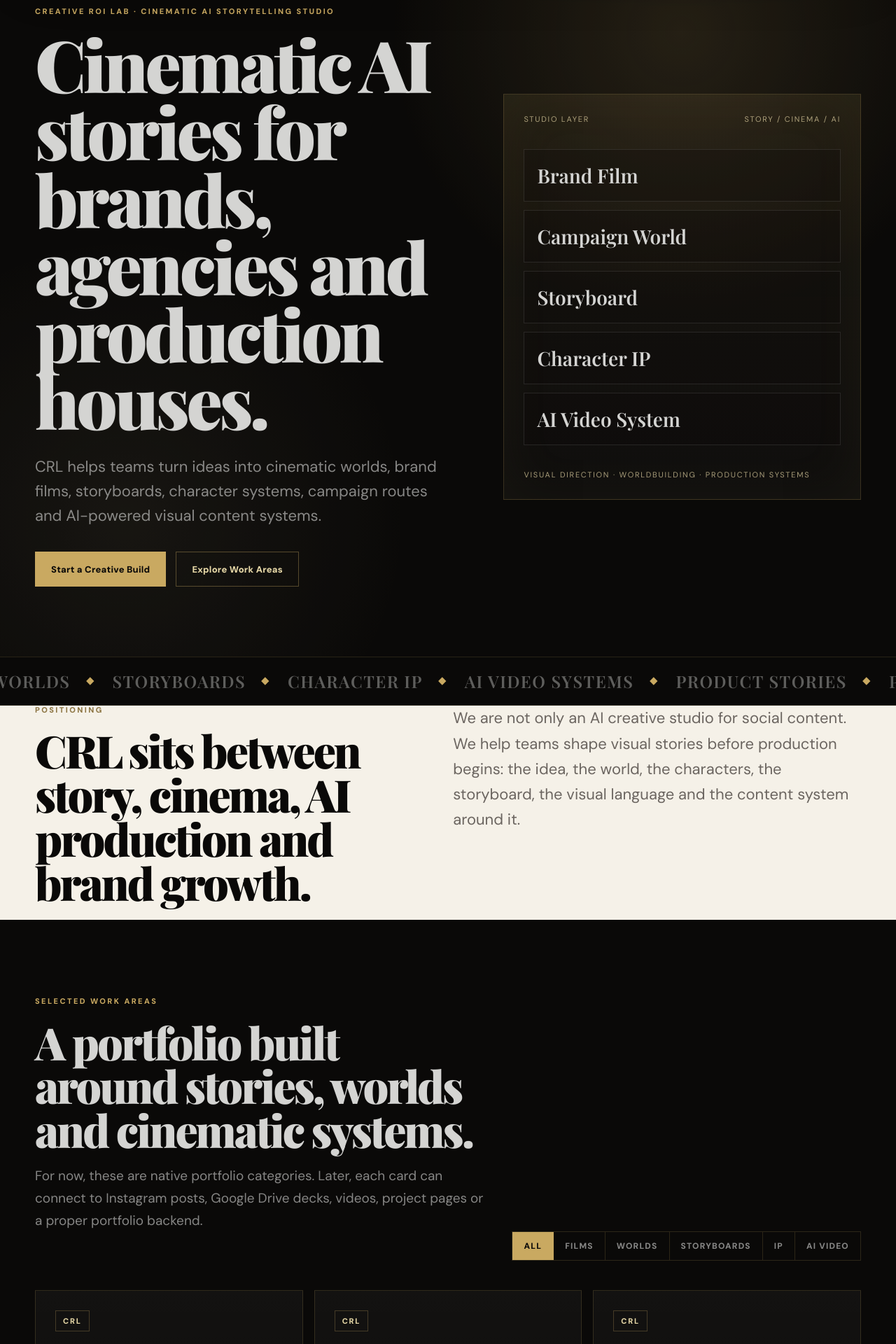
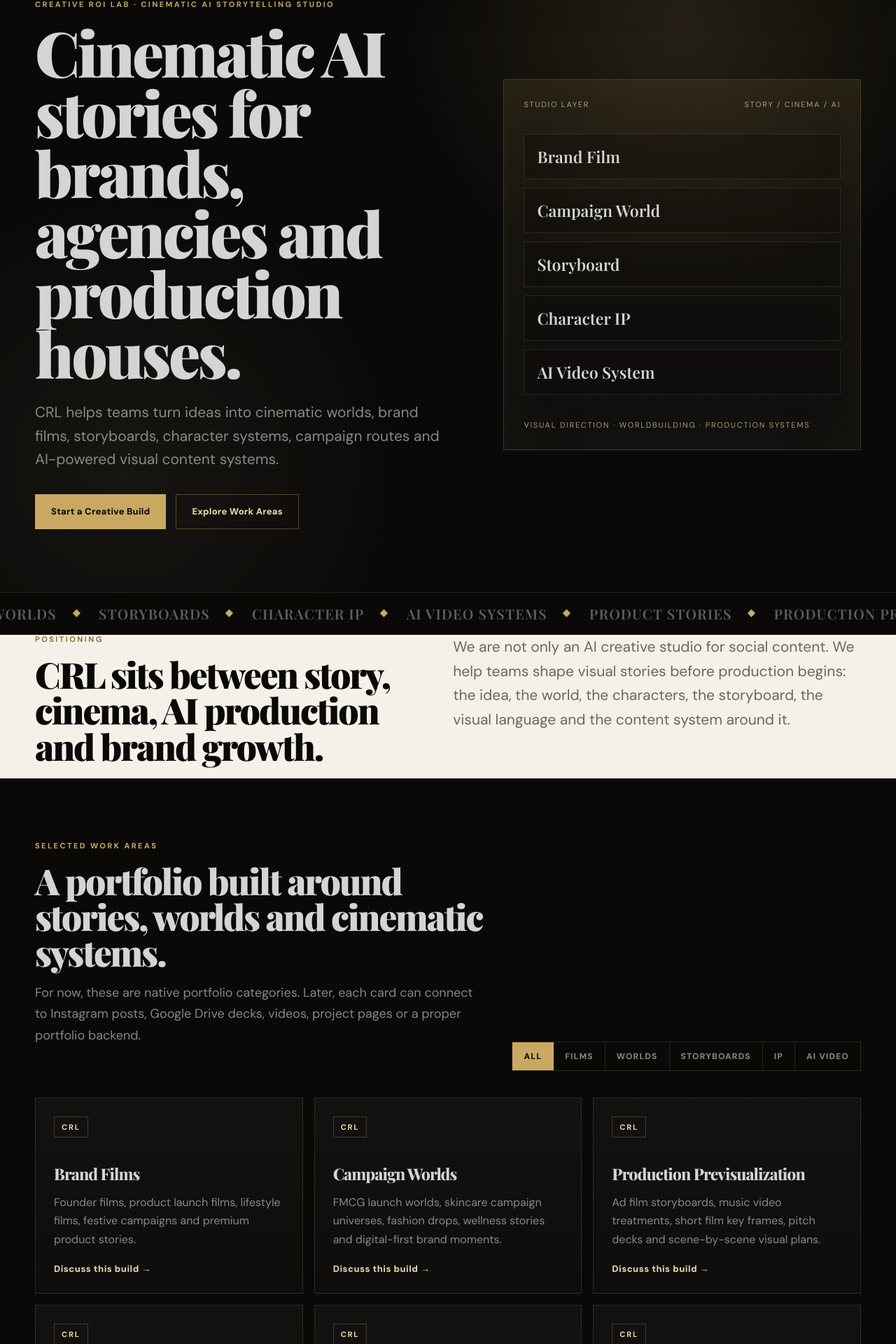
Before and after one commit to adithyalearnings/CRL-Website, a Next.js app: page / in a window 1280 px wide. Shown: the part 150-2070 px from the top of the page at 70% size. Built offline with nearby package versions, Linux system fonts and the light colour scheme.

Commit message:
Refine typography scale and section spacing

```diff
--- a/styles/globals.css
+++ b/styles/globals.css
@@ -22,7 +22,7 @@ main { overflow: hidden; }
 .container { width: min(var(--max), calc(100% - 40px)); margin: 0 auto; }
 .dark { background: var(--obsidian); color: var(--chrome); }
 .cream { background: var(--cream); color: var(--obsidian); }
-.padded { padding: 110px 0; }
+.padded { padding: 90px 0; }
 
 .nav { position: fixed; top: 18px; left: 50%; transform: translateX(-50%); width: min(var(--max), calc(100% - 32px)); height: 64px; padding: 0 18px; z-index: 100; display: flex; align-items: center; justify-content: space-between; border: 1px solid rgba(201,169,97,.2); background: rgba(10,9,8,.76); backdrop-filter: blur(18px); box-shadow: 0 24px 80px rgba(0,0,0,.34); }
 .mark { width: 42px; height: 42px; display: grid; place-items: center; border-radius: 999px; background: linear-gradient(135deg, var(--gold-light), var(--gold-dark)); color: var(--obsidian); font-weight: 900; letter-spacing: -0.04em; }
@@ -32,19 +32,19 @@ main { overflow: hidden; }
 .navLinks a:hover { color: var(--gold-light); }
 .navLinks a:hover::after { transform: scaleX(1); transform-origin: left; }
 
-.hero { min-height: 100vh; position: relative; padding: 160px 0 100px; }
+.hero { min-height: 100vh; position: relative; padding: 150px 0 90px; }
 .glow { position: absolute; inset: 0; opacity: .8; pointer-events: none; background: radial-gradient(circle at 76% 18%, rgba(201,169,97,.18), transparent 32%), radial-gradient(circle at 14% 82%, rgba(232,217,168,.08), transparent 30%); }
 .heroGrid { position: relative; display: grid; grid-template-columns: 1.08fr .92fr; gap: 70px; align-items: center; }
-.eyebrow { margin: 0 0 20px; font-size: 11px; line-height: 1.2; letter-spacing: .22em; text-transform: uppercase; color: var(--gold); font-weight: 800; }
+.eyebrow { margin: 0 0 18px; font-size: 11px; line-height: 1.2; letter-spacing: .22em; text-transform: uppercase; color: var(--gold); font-weight: 800; }
 .darkText { color: var(--gold-dark); }
 h1, h2, h3, p { margin-top: 0; }
-h1, h2, h3 { font-family: 'Playfair Display', Georgia, serif; letter-spacing: -0.045em; }
-h1 { max-width: 900px; margin-bottom: 28px; font-size: clamp(54px, 8vw, 104px); line-height: .94; font-weight: 900; color: var(--chrome); }
-h2 { margin-bottom: 22px; font-size: clamp(36px, 5vw, 72px); line-height: .98; font-weight: 900; }
-h3 { margin-bottom: 12px; font-size: 25px; line-height: 1.08; font-weight: 800; }
-.lede { max-width: 690px; margin-bottom: 34px; font-size: clamp(18px, 2vw, 22px); line-height: 1.6; color: var(--muted); }
-.bodyLarge { font-size: clamp(18px, 2vw, 22px); line-height: 1.65; color: var(--muted-dark); }
-.sectionIntro { max-width: 760px; margin: -4px 0 40px; font-size: 19px; line-height: 1.7; color: var(--muted-dark); }
+h1, h2, h3 { font-family: 'Playfair Display', Georgia, serif; letter-spacing: -0.04em; }
+h1 { max-width: 900px; margin-bottom: 26px; font-size: clamp(48px, 7vw, 92px); line-height: .96; font-weight: 900; color: var(--chrome); }
+h2 { margin-bottom: 20px; font-size: clamp(32px, 4vw, 58px); line-height: 1; font-weight: 900; }
+h3 { margin-bottom: 12px; font-size: 23px; line-height: 1.1; font-weight: 800; }
+.lede { max-width: 690px; margin-bottom: 32px; font-size: clamp(17px, 1.7vw, 21px); line-height: 1.6; color: var(--muted); }
+.bodyLarge { font-size: clamp(17px, 1.8vw, 21px); line-height: 1.65; color: var(--muted-dark); }
+.sectionIntro { max-width: 760px; margin: -4px 0 36px; font-size: 18px; line-height: 1.7; color: var(--muted-dark); }
 .lightIntro { color: var(--muted); }
 .actions { display: flex; flex-wrap: wrap; gap: 14px; }
 .button { display: inline-flex; align-items: center; justify-content: center; min-height: 50px; padding: 0 22px; border: 1px solid rgba(201,169,97,.38); font-size: 13px; font-weight: 900; letter-spacing: .02em; cursor: pointer; transition: transform .2s ease, border-color .2s ease; }
@@ -53,56 +53,56 @@ h3 { margin-bottom: 12px; font-size: 25px; line-height: 1.08; font-weight: 800;
 .ghost { color: var(--gold-light); background: transparent; }
 .wide { width: 100%; }
 
-.heroPanel { min-height: 580px; padding: 28px; border: 1px solid rgba(201,169,97,.22); background: linear-gradient(180deg, rgba(201,169,97,.08), rgba(255,255,255,.02)); display: flex; flex-direction: column; justify-content: space-between; box-shadow: inset 0 0 80px rgba(201,169,97,.05); }
+.heroPanel { min-height: 530px; padding: 28px; border: 1px solid rgba(201,169,97,.22); background: linear-gradient(180deg, rgba(201,169,97,.08), rgba(255,255,255,.02)); display: flex; flex-direction: column; justify-content: space-between; box-shadow: inset 0 0 80px rgba(201,169,97,.05); }
 .panelTop, .panelBottom { display: flex; justify-content: space-between; gap: 18px; font-size: 11px; letter-spacing: .16em; text-transform: uppercase; color: rgba(232,217,168,.7); }
 .panelCenter { display: grid; gap: 12px; }
-.panelCenter p { margin: 0; padding: 18px; border: 1px solid rgba(212,212,210,.12); color: var(--chrome); background: rgba(10,9,8,.3); font-family: 'Playfair Display', serif; font-size: 28px; }
+.panelCenter p { margin: 0; padding: 16px 18px; border: 1px solid rgba(212,212,210,.12); color: var(--chrome); background: rgba(10,9,8,.3); font-family: 'Playfair Display', serif; font-size: 23px; }
 
-.marquee { border-top: 1px solid rgba(201,169,97,.16); border-bottom: 1px solid rgba(201,169,97,.16); overflow: hidden; padding: 18px 0; background: var(--obsidian); }
+.marquee { border-top: 1px solid rgba(201,169,97,.16); border-bottom: 1px solid rgba(201,169,97,.16); overflow: hidden; padding: 16px 0; background: var(--obsidian); }
 .marqueeTrack { width: max-content; display: flex; animation: crlMarquee 38s linear infinite; }
-.marqueeTrack span { display: inline-flex; align-items: center; gap: 24px; padding-right: 28px; color: rgba(212,212,210,.42); font-family: 'Playfair Display', Georgia, serif; font-size: 24px; text-transform: uppercase; letter-spacing: .06em; white-space: nowrap; }
+.marqueeTrack span { display: inline-flex; align-items: center; gap: 24px; padding-right: 28px; color: rgba(212,212,210,.42); font-family: 'Playfair Display', Georgia, serif; font-size: 20px; text-transform: uppercase; letter-spacing: .06em; white-space: nowrap; }
 .marqueeTrack span::after { content: ''; width: 8px; height: 8px; background: var(--gold); transform: rotate(45deg); }
 @keyframes crlMarquee { to { transform: translateX(-50%); } }
 
 .split { display: grid; grid-template-columns: .95fr 1.05fr; gap: 70px; align-items: start; }
-.sectionHeadRow { display: grid; grid-template-columns: 1fr auto; gap: 40px; align-items: end; margin-bottom: 42px; }
+.sectionHeadRow { display: grid; grid-template-columns: 1fr auto; gap: 40px; align-items: end; margin-bottom: 38px; }
 .filters { display: flex; flex-wrap: wrap; border: 1px solid rgba(201,169,97,.18); }
 .filters button { appearance: none; border: 0; border-right: 1px solid rgba(201,169,97,.18); background: transparent; color: var(--muted); padding: 12px 16px; font: inherit; font-size: 12px; font-weight: 900; letter-spacing: .1em; text-transform: uppercase; }
 .filters button:first-child { background: var(--gold); color: var(--obsidian); }
 .filters button:last-child { border-right: 0; }
 
-.processGrid { margin-top: 46px; display: grid; grid-template-columns: repeat(5, 1fr); gap: 14px; }
-.processCard { min-height: 250px; padding: 24px; border: 1px solid rgba(201,169,97,.18); background: rgba(255,255,255,.025); }
+.processGrid { margin-top: 40px; display: grid; grid-template-columns: repeat(5, 1fr); gap: 14px; }
+.processCard { min-height: 230px; padding: 24px; border: 1px solid rgba(201,169,97,.18); background: rgba(255,255,255,.025); }
 .lightProcess .processCard { background: rgba(255,255,255,.55); border-color: var(--border); }
-.processCard span { display: block; margin-bottom: 36px; color: rgba(201,169,97,.62); font-weight: 900; }
+.processCard span { display: block; margin-bottom: 30px; color: rgba(201,169,97,.62); font-weight: 900; }
 .processCard p, .lightCard p, .portfolioCard p, .specCard span { line-height: 1.65; color: var(--muted); }
 .lightProcess .processCard p { color: var(--muted-dark); }
-.cardGrid { margin-top: 40px; display: grid; grid-template-columns: repeat(4, 1fr); gap: 16px; }
+.cardGrid { margin-top: 36px; display: grid; grid-template-columns: repeat(4, 1fr); gap: 16px; }
 .audienceGrid { grid-template-columns: repeat(4, 1fr); }
-.lightCard { padding: 28px; border: 1px solid var(--border); background: rgba(255,255,255,.56); }
+.lightCard { padding: 26px; border: 1px solid var(--border); background: rgba(255,255,255,.56); }
 .lightCard p { color: var(--muted-dark); }
 .darkCards .lightCard { border-color: rgba(201,169,97,.18); background: rgba(255,255,255,.025); }
 .darkCards .lightCard p { color: var(--muted); }
 
-.serviceRows { border-top: 1px solid var(--border); margin-top: 46px; }
-.serviceRow { display: grid; grid-template-columns: 80px 1fr 380px 40px; gap: 28px; align-items: center; min-height: 128px; padding: 30px 10px; border-bottom: 1px solid var(--border); transition: background .25s ease, padding-left .25s ease; }
+.serviceRows { border-top: 1px solid var(--border); margin-top: 40px; }
+.serviceRow { display: grid; grid-template-columns: 72px 1fr 380px 40px; gap: 28px; align-items: center; min-height: 118px; padding: 26px 10px; border-bottom: 1px solid var(--border); transition: background .25s ease, padding-left .25s ease; }
 .serviceRow:hover { background: rgba(201,169,97,.12); padding-left: 22px; }
 .serviceNum { color: var(--gold-dark); font-weight: 900; letter-spacing: .12em; }
-.serviceRow h3 { margin: 0; font-size: clamp(28px, 4vw, 52px); line-height: .95; }
+.serviceRow h3 { margin: 0; font-size: clamp(25px, 3.1vw, 40px); line-height: 1; }
 .serviceRow p { margin: 0; color: var(--muted-dark); line-height: 1.65; }
-.serviceArrow { color: var(--gold-dark); font-size: 28px; }
+.serviceArrow { color: var(--gold-dark); font-size: 24px; }
 
-.portfolioGrid { margin-top: 42px; display: grid; grid-template-columns: repeat(3, 1fr); gap: 16px; }
-.portfolioCard { min-height: 300px; padding: 28px; border: 1px solid rgba(201,169,97,.18); background: linear-gradient(180deg, rgba(255,255,255,.035), rgba(255,255,255,.015)); display: flex; flex-direction: column; justify-content: space-between; }
+.portfolioGrid { margin-top: 38px; display: grid; grid-template-columns: repeat(3, 1fr); gap: 16px; }
+.portfolioCard { min-height: 280px; padding: 26px; border: 1px solid rgba(201,169,97,.18); background: linear-gradient(180deg, rgba(255,255,255,.035), rgba(255,255,255,.015)); display: flex; flex-direction: column; justify-content: space-between; }
 .portfolioCard span { width: fit-content; padding: 7px 10px; border: 1px solid rgba(201,169,97,.28); color: var(--gold-light); font-size: 11px; font-weight: 900; letter-spacing: .16em; }
-.portfolioCard h3 { margin-top: 42px; color: var(--chrome); }
+.portfolioCard h3 { margin-top: 34px; color: var(--chrome); }
 .portfolioCard a, .specCard a { color: var(--gold-light); font-size: 13px; font-weight: 900; letter-spacing: .04em; }
 
 .specSection { background: linear-gradient(180deg, var(--obsidian), var(--soft)); }
-.specGrid { margin-top: 42px; display: grid; grid-template-columns: repeat(3, 1fr); gap: 18px; }
-.specCard { padding: 34px; min-height: 330px; border: 1px solid rgba(201,169,97,.2); border-top: 3px solid var(--gold); background: rgba(255,255,255,.025); display: flex; flex-direction: column; justify-content: space-between; }
-.specCard p { margin: 0 0 26px; color: var(--gold); font-size: 11px; font-weight: 900; letter-spacing: .18em; text-transform: uppercase; }
-.specCard h3 { font-size: clamp(34px, 4vw, 50px); }
+.specGrid { margin-top: 38px; display: grid; grid-template-columns: repeat(3, 1fr); gap: 18px; }
+.specCard { padding: 32px; min-height: 300px; border: 1px solid rgba(201,169,97,.2); border-top: 3px solid var(--gold); background: rgba(255,255,255,.025); display: flex; flex-direction: column; justify-content: space-between; }
+.specCard p { margin: 0 0 24px; color: var(--gold); font-size: 11px; font-weight: 900; letter-spacing: .18em; text-transform: uppercase; }
+.specCard h3 { font-size: clamp(30px, 3.3vw, 42px); }
 
 .newsletterSection { border-top: 1px solid rgba(201,169,97,.12); border-bottom: 1px solid rgba(201,169,97,.12); }
 .newsletterGrid { display: grid; grid-template-columns: 1.05fr .95fr; gap: 70px; align-items: center; }
@@ -124,5 +124,5 @@ textarea { resize: vertical; }
 .footer strong { color: var(--gold-light); }
 
 @media (max-width: 1100px) { .serviceRow { grid-template-columns: 60px 1fr 40px; } .serviceRow p { grid-column: 2 / -1; } }
-@media (max-width: 980px) { .heroGrid, .split, .auditGrid, .newsletterGrid, .sectionHeadRow { grid-template-columns: 1fr; } .processGrid, .cardGrid, .audienceGrid, .portfolioGrid, .specGrid { grid-template-columns: 1fr 1fr; } .heroPanel { min-height: 420px; } }
-@media (max-width: 640px) { .navLinks { display: none; } h1 { font-size: 48px; } .padded { padding: 78px 0; } .processGrid, .cardGrid, .audienceGrid, .portfolioGrid, .specGrid { grid-template-columns: 1fr; } .serviceRow { grid-template-columns: 1fr; gap: 12px; } .serviceRow p { grid-column: auto; } .subscribeRow { grid-template-columns: 1fr; } .footer .container { flex-direction: column; } }
+@media (max-width: 980px) { .heroGrid, .split, .auditGrid, .newsletterGrid, .sectionHeadRow { grid-template-columns: 1fr; } .processGrid, .cardGrid, .audienceGrid, .portfolioGrid, .specGrid { grid-template-columns: 1fr 1fr; } .heroPanel { min-height: 400px; } }
+@media (max-width: 640px) { .navLinks { display: none; } h1 { font-size: 44px; } h2 { font-size: 34px; } .padded { padding: 70px 0; } .processGrid, .cardGrid, .audienceGrid, .portfolioGrid, .specGrid { grid-template-columns: 1fr; } .serviceRow { grid-template-columns: 1fr; gap: 12px; } .serviceRow p { grid-column: auto; } .subscribeRow { grid-template-columns: 1fr; } .footer .container { flex-direction: column; } }
```
